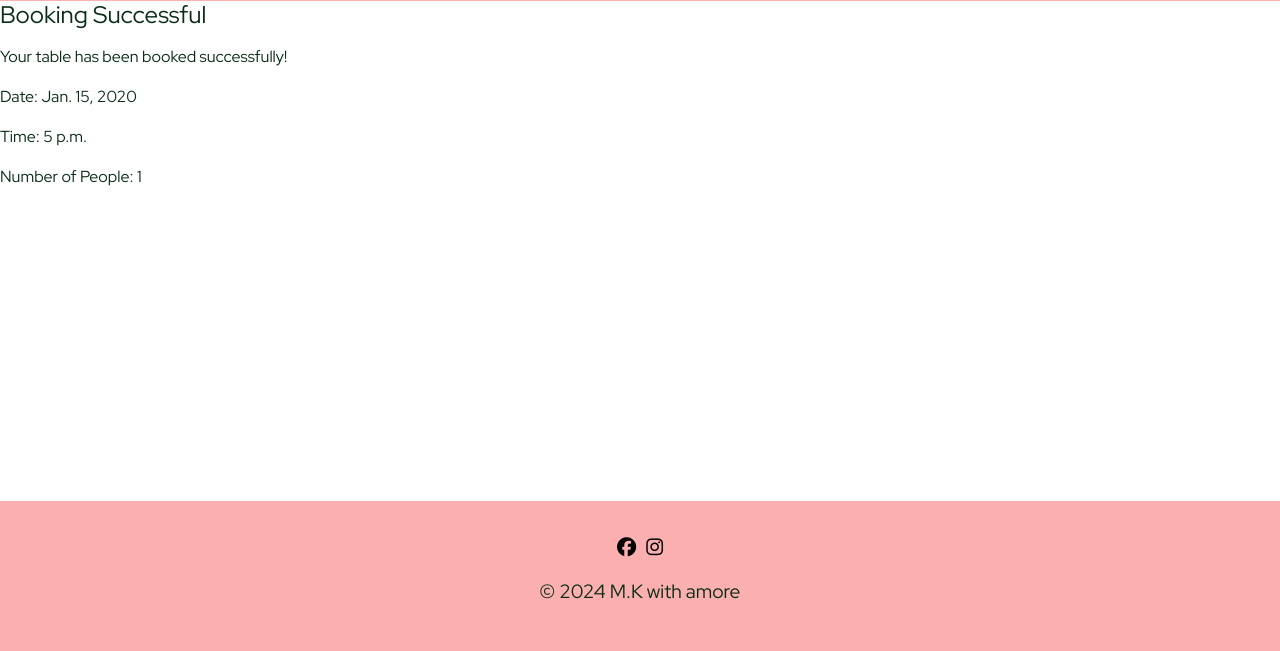
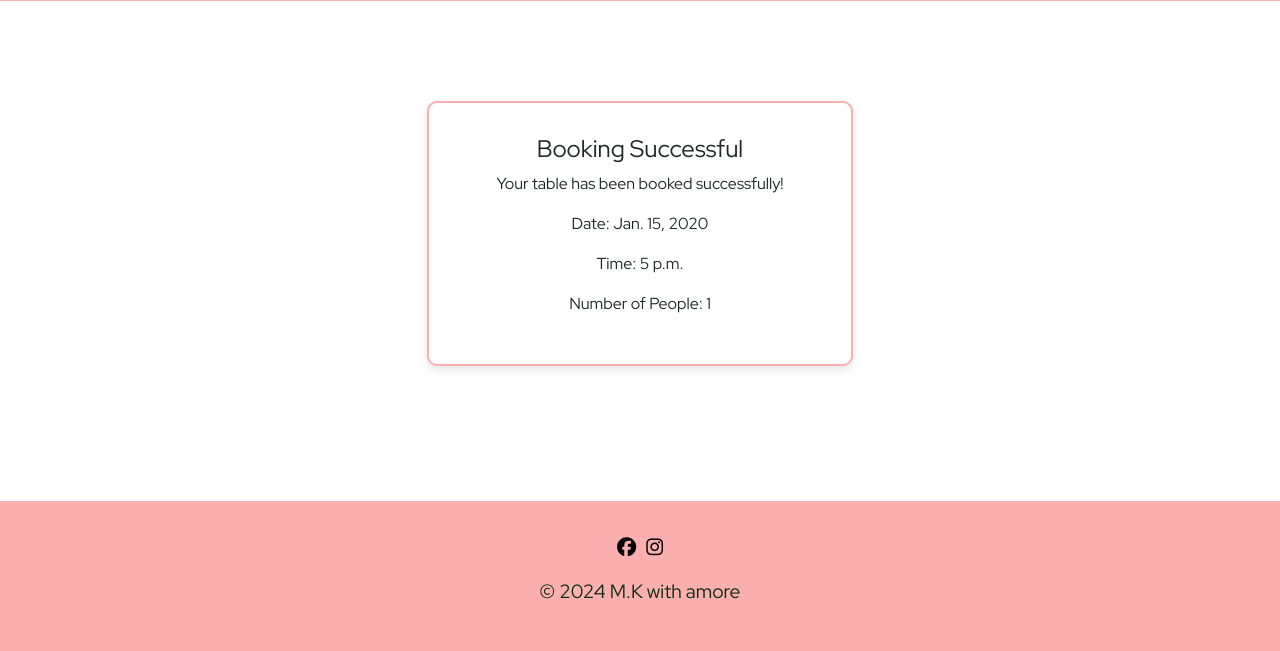
Before and after one commit to Maximiliane-K/ristorante-amore, a Django app: page /booking_successful/ in a window 1280 px wide. Shown: the part 149-800 px from the top of the page. Run offline with Django 3.2, Linux system fonts and the light colour scheme; tables that the repository leaves empty hold one stand-in row (values such as "Sample post"); some libraries are stand-ins or nearby versions.

Commit message:
Style booking successful page by applying classes to booking_successful.html and addapting style from table booking form

```diff
--- a/bookings/templates/bookings/booking_successful.html
+++ b/bookings/templates/bookings/booking_successful.html
@@ -2,13 +2,21 @@
 {% block title %}Booking Successful{% endblock %}
 
 {% block content %}
-
-    <h2>Booking Successful</h2>
-    <p>Your table has been booked successfully!</p>
-    {% if latest_booking %}
-    <p >Date: {{ latest_booking.date }}</p>
-    <p >Time: {{ latest_booking.time }}</p>
-    <p >Number of People: {{ latest_booking.num_people }}</p>
-    {% endif %}
-
+<div class="container">
+    <div class="row justify-content-center">
+        <div class="col-md-6">
+            <div class="card">
+                <div class="card-body">
+                    <h2 class="card-title text-center">Booking Successful</h2>
+                    <p class="text-center">Your table has been booked successfully!</p>
+                    {% if latest_booking %}
+                        <p class="text-center">Date: {{ latest_booking.date }}</p>
+                        <p class="text-center">Time: {{ latest_booking.time }}</p>
+                        <p class="text-center">Number of People: {{ latest_booking.num_people }}</p>
+                    {% endif %}
+                </div>
+            </div>
+        </div>
+    </div>
+</div>
 {% endblock %}
```
